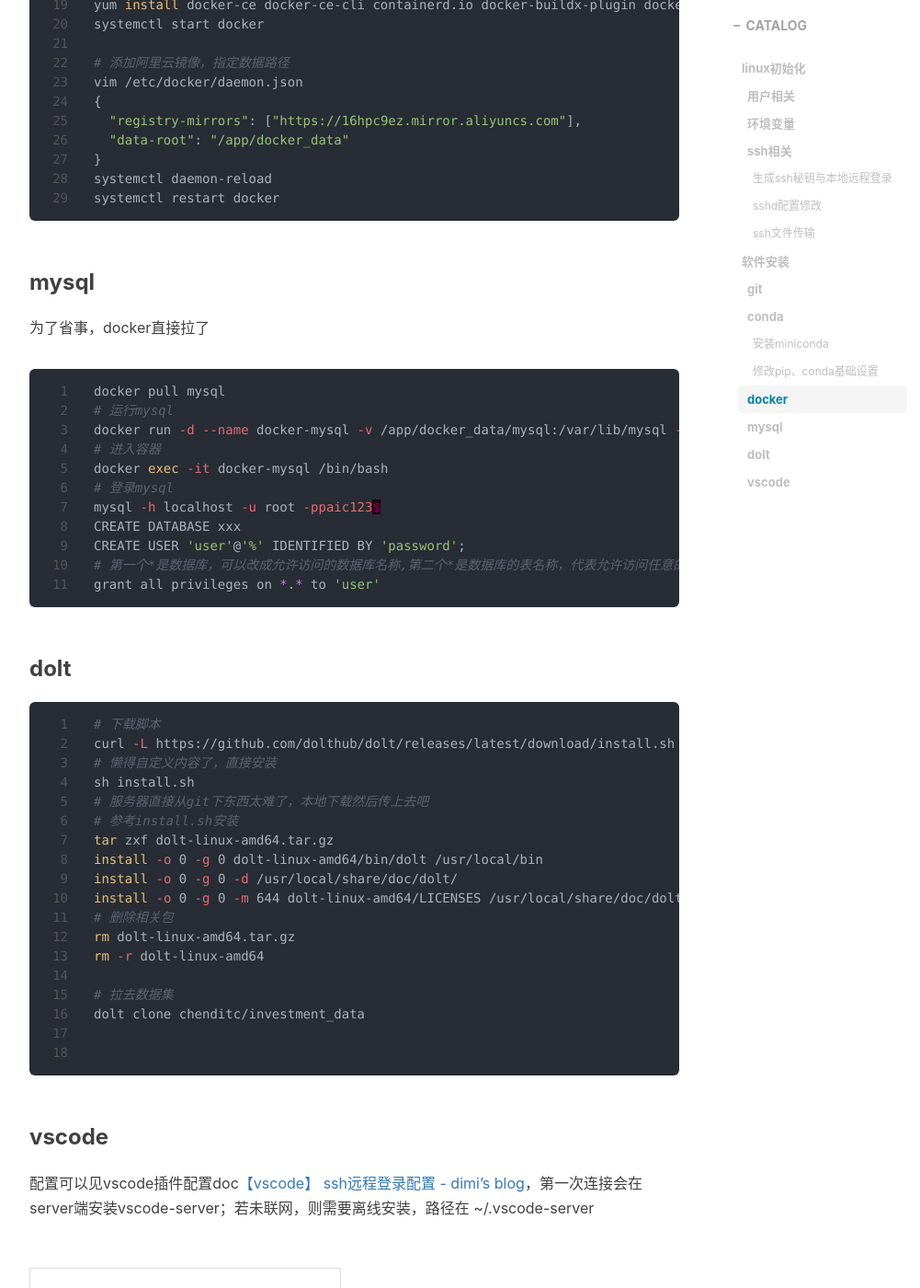
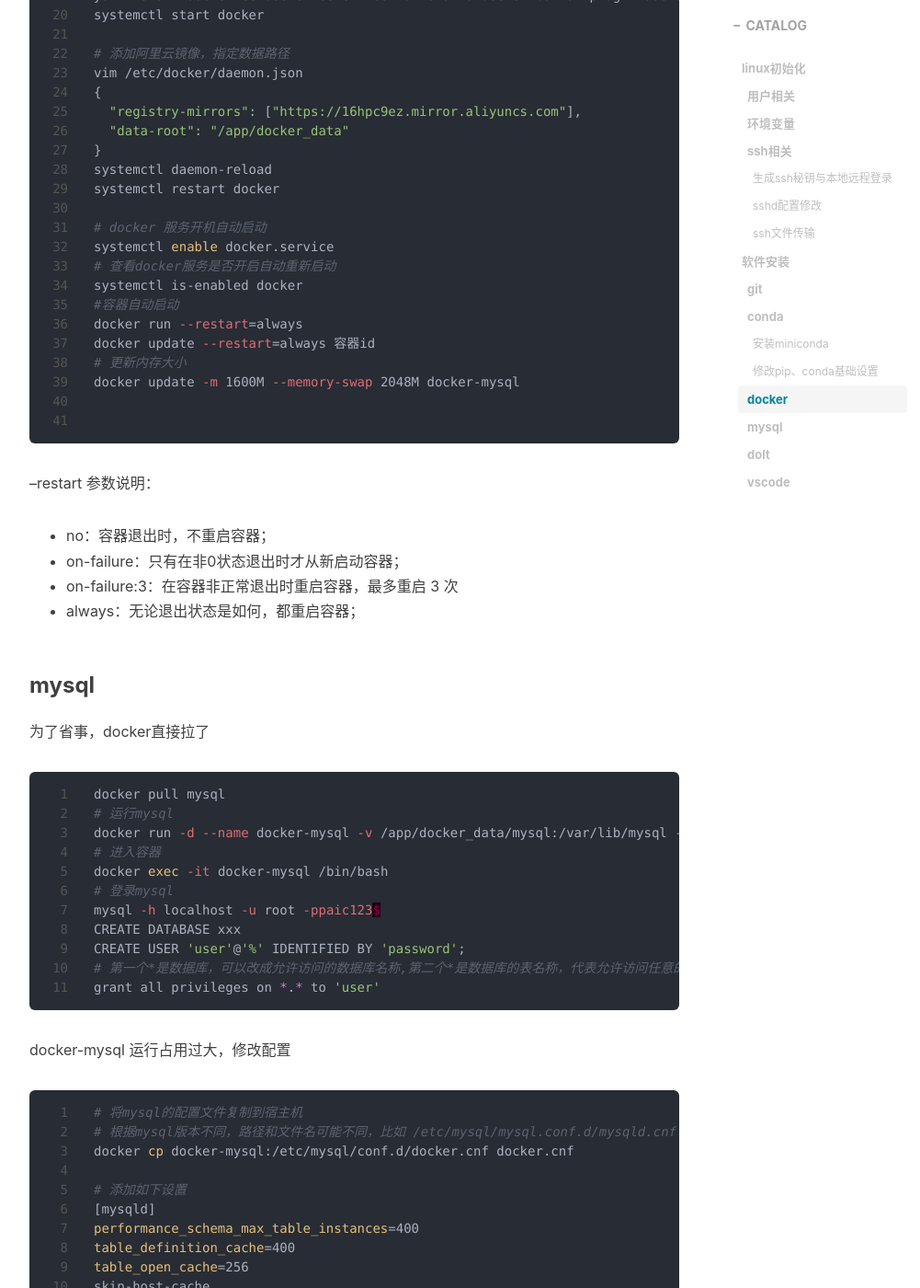
Before and after one commit to dimi-liu/dimi-liu.github.io, a Jekyll site: the page built from _posts/coding/tool/2023-12-16-linux配置.markdown, in a window 1280 px wide and 1400 px high, scrolled down 6582 px. Shown: the whole window at 92% size, without its empty margins (233-1234 px from the left). Built offline with Jekyll 4.4.1, drawn with Linux system fonts in a browser that asks for light colours; nearby versions of some CDN libraries; comment, search, counter and statistics services are not loaded; some of the changed text lies outside the part shown.

Commit message:
2024-01-05 更新docker部分

````diff
--- a/_posts/coding/tool/2023-12-16-linux配置.markdown
+++ b/_posts/coding/tool/2023-12-16-linux配置.markdown
@@ -7,6 +7,7 @@ author: "dimi"
 header-img: "img/post-bg-universe.jpg"
 catalog: true
 tags: [coding,linux,tool]
+
 ---
 
 腾讯云要到期了，续期丧心病狂的贵，正好阿里云有99/年的活动，能续三年，买了个新实例，顺便记录下机器初始化的坑
@@ -111,8 +112,6 @@ scp -P port -r local_dir username@servername:remote_dir
 scp -P port username@servername:/path/filename /var/www/local_dir（本地目录）
 # 下载目录
 scp -P port -r username@servername:/var/www/remote_dir/（远程目录） /var/www/local_dir（本地目录）
-
-
 ```
 
 ## 软件安装
@@ -150,9 +150,7 @@ git config --global user.name "dimi aliyun"
 
 #### 安装miniconda
 
-镜像下载和镜像源配置可参考tuna
-
-[anaconda | 镜像站使用帮助 | 清华大学开源软件镜像站 | Tsinghua Open Source Mirror](https://mirrors.tuna.tsinghua.edu.cn/help/anaconda/)
+镜像下载和镜像源配置可参考tuna [anaconda | 镜像站使用帮助 | 清华大学开源软件镜像站 | Tsinghua Open Source Mirror](https://mirrors.tuna.tsinghua.edu.cn/help/anaconda/)
 
 ```bash
 # 查看tuna资源
@@ -244,7 +242,26 @@ vim /etc/docker/daemon.json
 }
 systemctl daemon-reload
 systemctl restart docker
+
+# docker 服务开机自动启动
+systemctl enable docker.service
+# 查看docker服务是否开启自动重新启动
+systemctl is-enabled docker
+#容器自动启动
+docker run --restart=always
+docker update --restart=always 容器id
+# 更新内存大小
+docker update -m 1600M --memory-swap 2048M docker-mysql
+
+
 ```
+
+--restart 参数说明：
+
+- no：容器退出时，不重启容器；
+- on-failure：只有在非0状态退出时才从新启动容器；
+- on-failure:3：在容器非正常退出时重启容器，最多重启 3 次
+- always：无论退出状态是如何，都重启容器；
 
 ### mysql
 
@@ -262,6 +279,29 @@ CREATE DATABASE xxx
 CREATE USER 'user'@'%' IDENTIFIED BY 'password';
 # 第一个*是数据库，可以改成允许访问的数据库名称,第二个*是数据库的表名称，代表允许访问任意的表
 grant all privileges on *.* to 'user'
+```
+
+docker-mysql 运行占用过大，修改配置
+
+```bash
+# 将mysql的配置文件复制到宿主机
+# 根据mysql版本不同，路径和文件名可能不同，比如 /etc/mysql/mysql.conf.d/mysqld.cnf
+docker cp docker-mysql:/etc/mysql/conf.d/docker.cnf docker.cnf
+
+# 添加如下设置
+[mysqld]
+performance_schema_max_table_instances=400
+table_definition_cache=400
+table_open_cache=256
+skip-host-cache
+skip-name-resolve
+
+# 将文件放回去
+docker cp docker.cnf docker-mysql:/etc/mysql/conf.d/docker.cnf
+
+# 重启容器
+docker restart docker-mysql
+
 ```
 
 ### dolt
@@ -283,10 +323,10 @@ rm -r dolt-linux-amd64
 
 # 拉去数据集
 dolt clone chenditc/investment_data
-
-
 ```
 
 ### vscode
 
-配置可以见vscode插件配置doc[【vscode】 ssh远程登录配置 - dimi's blog](https://dimi-liu.github.io/2023/08/13/vscode-ssh-远程登录配置/)，第一次连接会在server端安装vscode-server；若未联网，则需要离线安装，路径在 ~/.vscode-server
+配置可以见vscode插件配置doc [【vscode】 ssh远程登录配置 - dimi's blog](https://dimi-liu.github.io/2023/08/13/vscode-ssh-远程登录配置/)，第一次连接会在server端安装vscode-server；若未联网，则需要离线安装，路径在 ~/.vscode-server
+
+添加命令别名
````
Also changed, not shown: other parts of _posts/coding/tool/2023-12-16-linux配置.markdown (+1 -0 lines).
